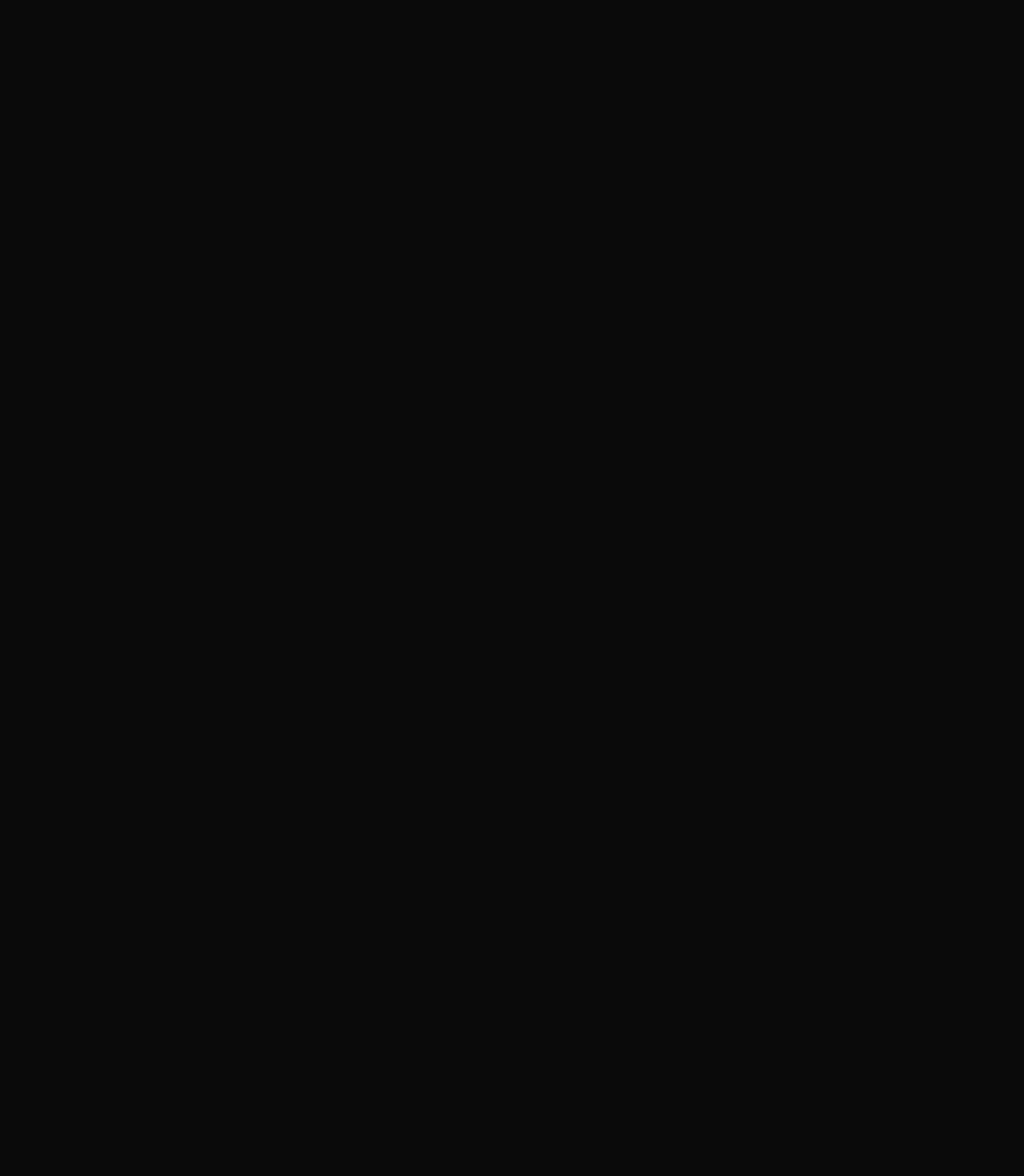
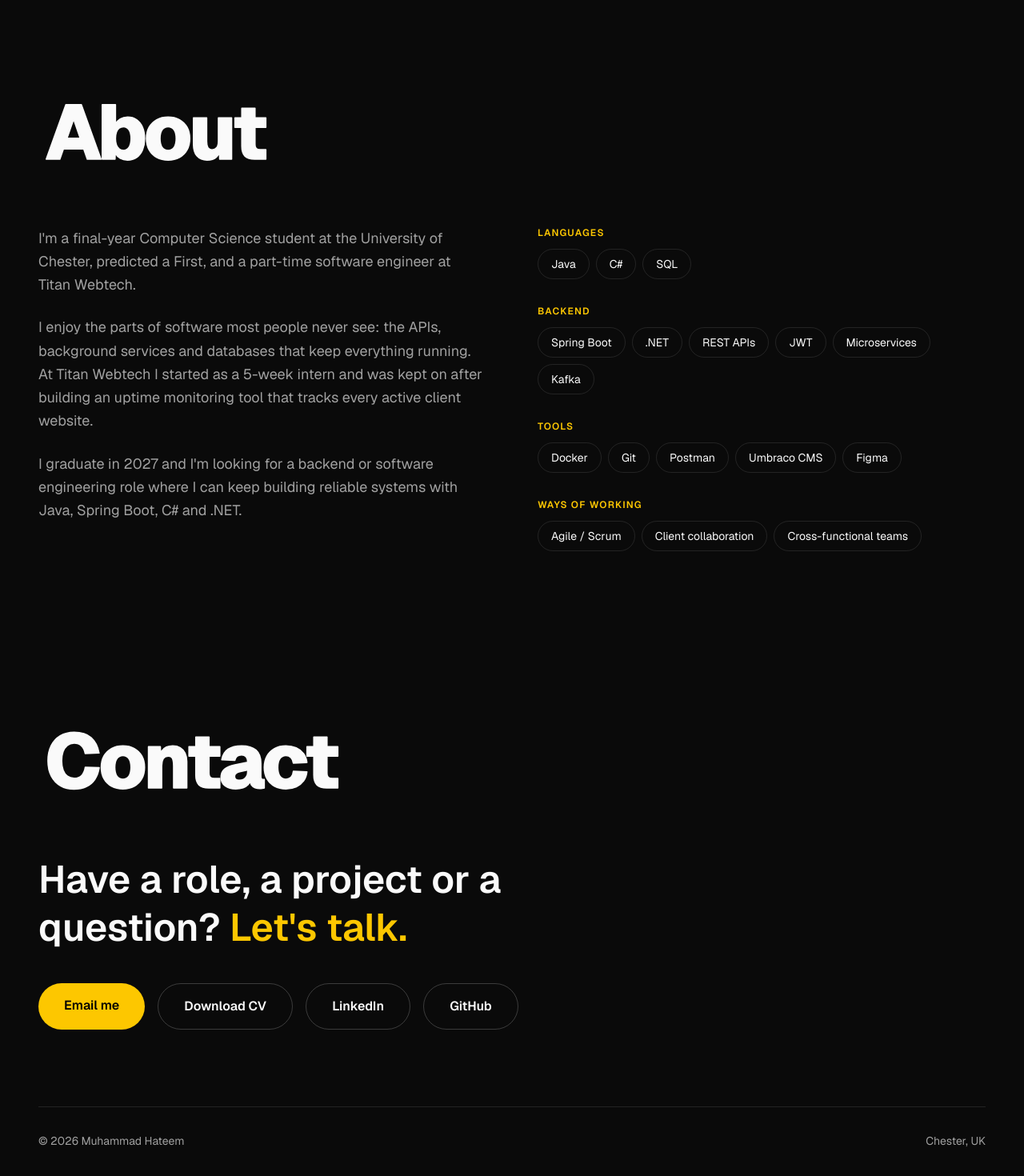
Before and after one commit to Hateem955/portfolio, a Next.js app: page / in a window 1280 px wide. Shown: the part 2687-4157 px from the top of the page at 80% size. Before the commit the page ends 2686 px from the top, so only its background shows below. Built offline with nearby package versions, Linux system fonts and the light colour scheme.

Commit message:
Add about and contact sections

```diff
--- a/app/page.tsx
+++ b/app/page.tsx
@@ -72,6 +72,13 @@
     ],
   },
 ];
+
+const skills = [
+  { group: "Languages", items: ["Java", "C#", "SQL"] },
+  { group: "Backend", items: ["Spring Boot", ".NET", "REST APIs", "JWT", "Microservices", "Kafka"] },
+  { group: "Tools", items: ["Docker", "Git", "Postman", "Umbraco CMS", "Figma"] },
+  { group: "Ways of working", items: ["Agile / Scrum", "Client collaboration", "Cross-functional teams"] },
+];
 export default function Home() {
   const navLinks = [
     { label: "WORK", href: "#projects" },
@@ -113,6 +120,92 @@
         <SectionHeading text="Experience" />
         <ExperienceTimeline items={experience} />
       </section>
+
+            <section id="about" className="mx-auto w-full max-w-7xl px-8 py-24 md:px-12">
+        <SectionHeading text="About" />
+        <div className="grid gap-16 lg:grid-cols-2">
+          <div className="space-y-6 text-lg leading-relaxed text-muted-foreground">
+            <p>
+              I'm a final-year Computer Science student at the University of Chester, predicted a
+              First, and a part-time software engineer at Titan Webtech.
+            </p>
+            <p>
+              I enjoy the parts of software most people never see: the APIs, background services and
+              databases that keep everything running. At Titan Webtech I started as a 5-week intern
+              and was kept on after building an uptime monitoring tool that tracks every active
+              client website.
+            </p>
+            <p>
+              I graduate in 2027 and I'm looking for a backend or software engineering role where I
+              can keep building reliable systems with Java, Spring Boot, C# and .NET.
+            </p>
+          </div>
+
+          <div className="space-y-8">
+            {skills.map((group) => (
+              <div key={group.group}>
+                <p className="mb-3 text-xs font-semibold uppercase tracking-widest text-yellow-400">
+                  {group.group}
+                </p>
+                <div className="flex flex-wrap gap-2">
+                  {group.items.map((item) => (
+                    <span
+                      key={item}
+                      className="rounded-full border border-white/10 px-4 py-2 text-sm text-foreground"
+                    >
+                      {item}
+                    </span>
+                  ))}
+                </div>
+              </div>
+            ))}
+          </div>
+        </div>
+      </section>
+
+      <section id="contact" className="mx-auto w-full max-w-7xl px-8 pb-12 pt-24 md:px-12">
+        <SectionHeading text="Contact" />
+        <p className="max-w-3xl text-3xl font-semibold leading-tight md:text-5xl">
+          Have a role, a project or a question? <span className="text-yellow-400">Let's talk.</span>
+        </p>
+
+        <div className="mt-10 flex flex-wrap gap-4">
+          <a
+            href="mailto:muhammadhateem238@gmail.com"
+            className="rounded-full bg-yellow-400 px-8 py-4 font-semibold text-black transition hover:bg-yellow-300"
+          >
+            Email me
+          </a>
+          <a
+            href="/cv.pdf"
+            target="_blank"
+            className="rounded-full border border-white/20 px-8 py-4 font-semibold transition hover:border-yellow-400 hover:text-yellow-400"
+          >
+            Download CV
+          </a>
+          <a
+            href="https://www.linkedin.com/in/muhammad-hateem"
+            target="_blank"
+            rel="noopener noreferrer"
+            className="rounded-full border border-white/20 px-8 py-4 font-semibold transition hover:border-yellow-400 hover:text-yellow-400"
+          >
+            LinkedIn
+          </a>
+          <a
+            href="https://github.com/Hateem955"
+            target="_blank"
+            rel="noopener noreferrer"
+            className="rounded-full border border-white/20 px-8 py-4 font-semibold transition hover:border-yellow-400 hover:text-yellow-400"
+          >
+            GitHub
+          </a>
+        </div>
+
+        <footer className="mt-24 flex flex-col gap-2 border-t border-white/10 pt-8 text-sm text-muted-foreground md:flex-row md:justify-between">
+          <p>© 2026 Muhammad Hateem</p>
+          <p>Chester, UK</p>
+        </footer>
+      </section>
     </main>
   );
 }
```
Also changed, not shown: 1 other file (tests, documents, lock files or other folders).
